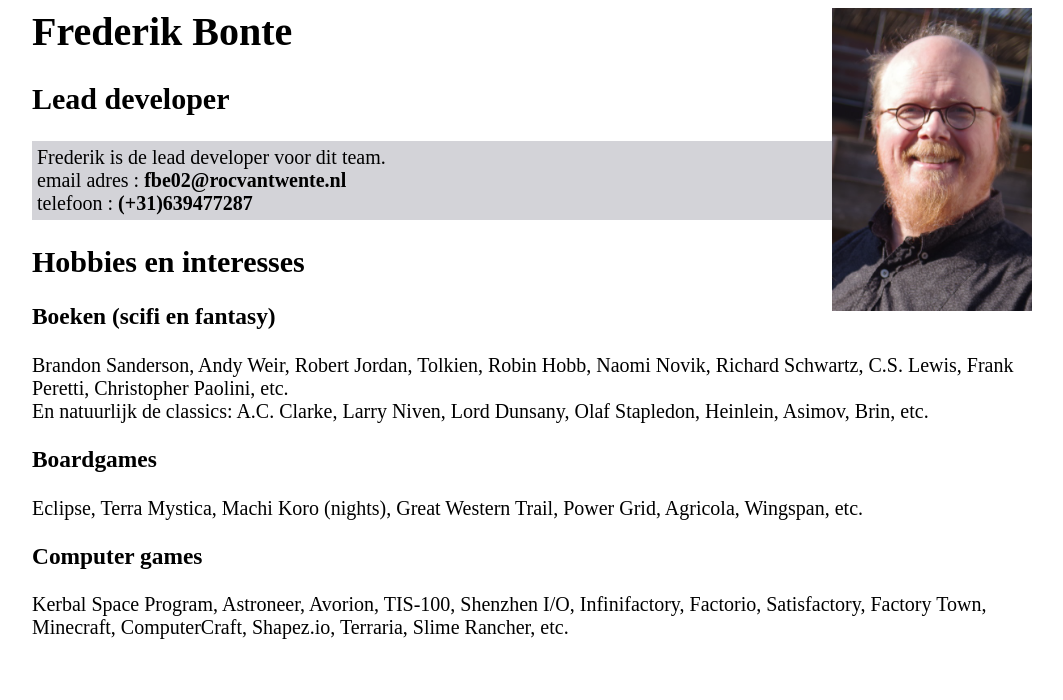
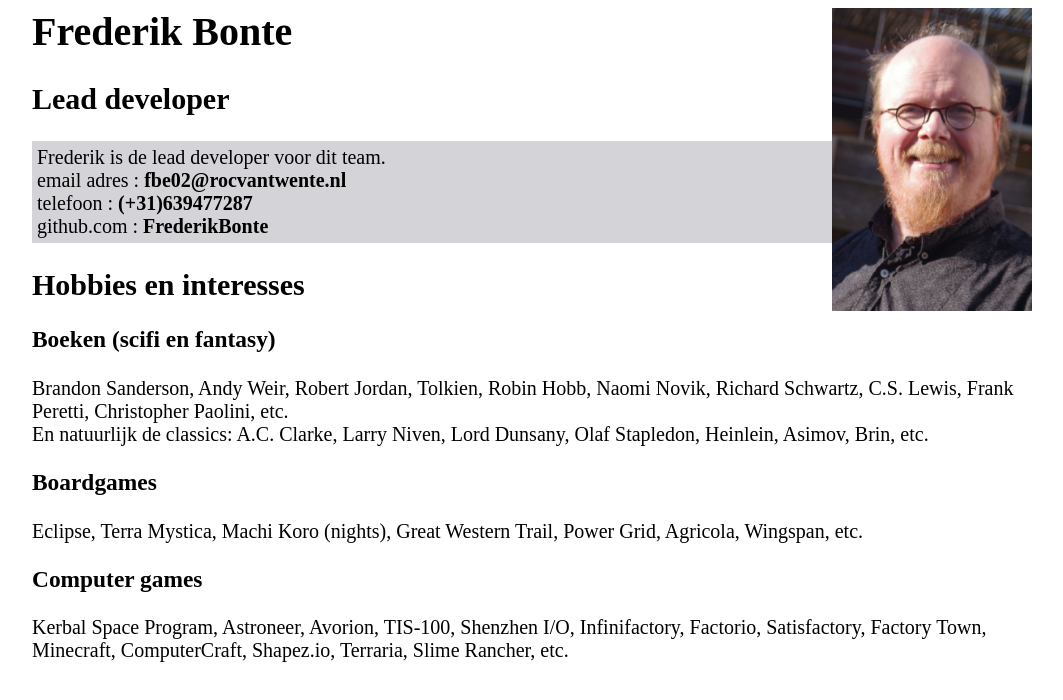
Before and after one commit to FrederikBonte/2021_0sv2_team1, a plain HTML site: page teamleden/frederik.html in a window 1280 px wide. Shown: the whole page, without its empty margins (108-1171 px from the left). Drawn offline with Linux system fonts and the light colour scheme.

Commit message:
Added github account to frederik bio file.

```diff
--- a/teamleden/frederik.html
+++ b/teamleden/frederik.html
@@ -10,7 +10,8 @@
 	<p class="cinfo">
 		Frederik is de lead developer voor dit team.<br />
 		email adres : <b>fbe02@rocvantwente.nl</b><br />
-		telefoon : <b>(+31)639477287</b>
+		telefoon : <b>(+31)639477287</b><br />
+		github.com : <b>FrederikBonte</b>
 	</p>
 	<h2>Hobbies en interesses</h2>
 	<h3>Boeken (scifi en fantasy)</h3>
```
